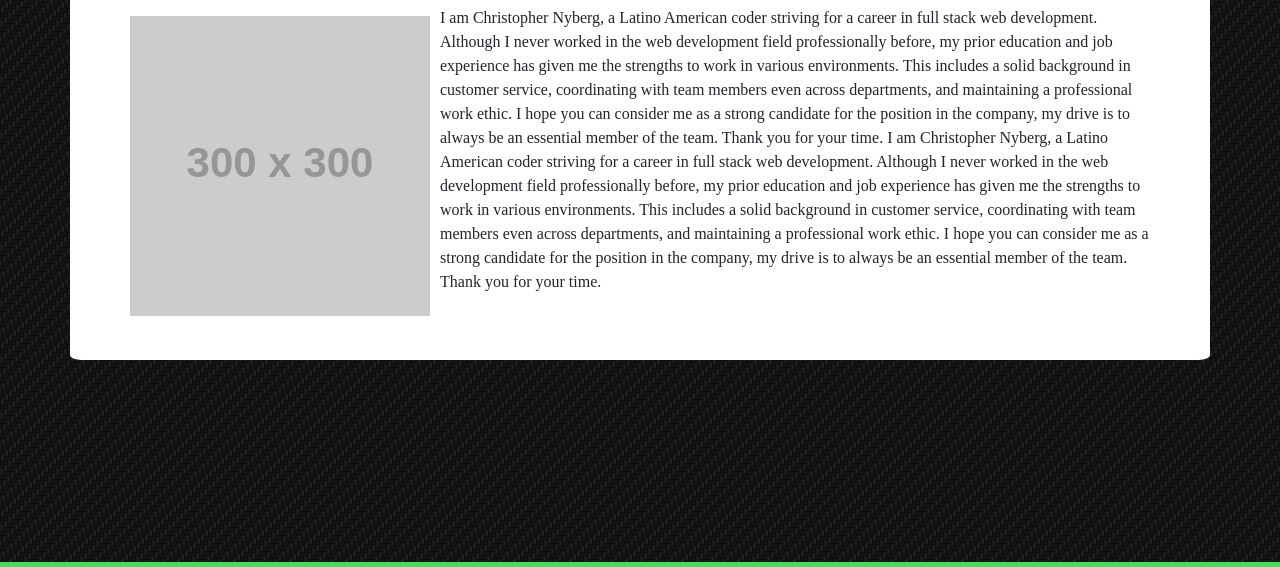
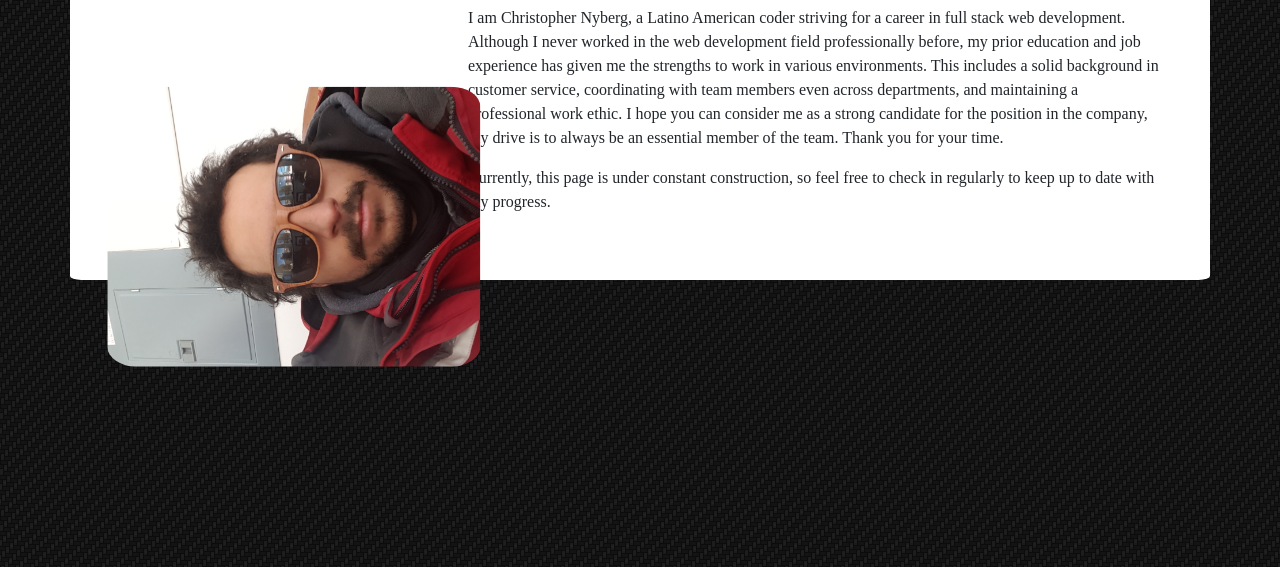
Before and after one commit to crnyberg91/Bootstrap-Portfolio, a plain HTML site: page index.html in a window 1280 px wide. Shown: the part 219-786 px from the top of the page. Drawn offline with nearby package versions, Linux system fonts and the light colour scheme; placeholder pictures from the web are drawn by us; a web font is replaced by a local one.

Commit message:
added profile pic, adjusted about text

```diff
--- a/assets/css/style.css
+++ b/assets/css/style.css
@@ -1,24 +1,33 @@
 @font-face {
-    font-family: 'Merriweather';
+	font-family: "Merriweather";
 	font-style: normal;
 	font-weight: 400;
-    src: local('Merriweather Regular'), local('Merriweather-Regular'), url(https://fonts.gstatic.com/s/merriweather/v20/u-440qyriQwlOrhSvowK_l5-fCZM.woff2) format('woff2');
-    unicode-range: U+0000-00FF, U+0131, U+0152-0153, U+02BB-02BC, U+02C6, U+02DA, U+02DC, U+2000-206F, U+2074, U+20AC, U+2122, U+2191, U+2193, U+2212, U+2215, U+FEFF, U+FFFD;
+	src: local("Merriweather Regular"), local("Merriweather-Regular"),
+		url(https://fonts.gstatic.com/s/merriweather/v20/u-440qyriQwlOrhSvowK_l5-fCZM.woff2) format("woff2");
+	unicode-range: U+0000-00FF, U+0131, U+0152-0153, U+02BB-02BC, U+02C6, U+02DA, U+02DC, U+2000-206F, U+2074, U+20AC, U+2122, U+2191,
+		U+2193, U+2212, U+2215, U+FEFF, U+FFFD;
 }
 
 @font-face {
-    font-family: 'Quicksand';
+	font-family: "Quicksand";
 	font-style: normal;
 	font-weight: 400;
-    src: local('Quicksand Regular'), local('Quicksand-Regular'), url(https://fonts.gstatic.com/s/quicksand/v9/6xKtdSZaM9iE8KbpRA_hK1QN.woff2) format('woff2');
-    unicode-range: U+0000-00FF, U+0131, U+0152-0153, U+02BB-02BC, U+02C6, U+02DA, U+02DC, U+2000-206F, U+2074, U+20AC, U+2122, U+2191, U+2193, U+2212, U+2215, U+FEFF, U+FFFD;
+	src: local("Quicksand Regular"), local("Quicksand-Regular"),
+		url(https://fonts.gstatic.com/s/quicksand/v9/6xKtdSZaM9iE8KbpRA_hK1QN.woff2) format("woff2");
+	unicode-range: U+0000-00FF, U+0131, U+0152-0153, U+02BB-02BC, U+02C6, U+02DA, U+02DC, U+2000-206F, U+2074, U+20AC, U+2122, U+2191,
+		U+2193, U+2212, U+2215, U+FEFF, U+FFFD;
 }
-a, h1, h2, h3, h4, h5 {
-    font-family: 'Quicksand', sans-serif;
+a,
+h1,
+h2,
+h3,
+h4,
+h5 {
+	font-family: "Quicksand", sans-serif;
 }
 body {
 	background-image: url(../images/real_cf/real_cf.png);
-    font-family: 'Merriweather', serif;
+	font-family: "Merriweather", serif;
 }
 
 .img-fluid {
@@ -31,8 +40,8 @@ img #githubIMG {
 }
 
 .header-row {
-    border-bottom: .3rem solid #666666;
-    margin-bottom: .5rem;
+	border-bottom: 0.3rem solid #666666;
+	margin-bottom: 0.5rem;
 }
 
 .container {
@@ -41,9 +50,16 @@ img #githubIMG {
 	background: #ffffff;
 	padding: 50px;
 	border-radius: 1%;
-
 }
 
+.about-pic-container img {
+    width: 300px;
+    border-radius: 10%;
+    margin: 1.5rem;
+}
+.aboutPic {
+	transform: rotate(-90deg);
+}
 .navbar-nav {
 	margin-left: 65%;
 }
@@ -56,7 +72,6 @@ img #githubIMG {
 	background: #41dd5b;
 	padding: 10px;
 	border-radius: 5%;
-
 }
 .about-footer {
 	top: 170px;
@@ -84,7 +99,7 @@ img #githubIMG {
 footer {
 	clear: both;
 	position: relative;
-    background-color: #ebebeb;;
+	background-color: #ebebeb;
 	color: #666666;
 	border-top: 8px solid #41dd5b;
 	width: 100%;
--- a/assets/js/app.js
+++ b/assets/js/app.js
@@ -15,19 +15,19 @@ $(document).ready(function() {
 		$(".container").empty();
 		$(".container").append(`<div class="header-row">
 				  <h1>About</h1>
-			      </div>
-			      <img src="https://via.placeholder.com/300" class="img-fluid" alt="about-pic" />
+                  </div>
+                  <div class="about-pic-container">
+                  <img src="assets/images/aboutPic.jpg" class="img-fluid aboutPic" alt="about-pic" />
+                  </div>
 			    <p>
 				I am Christopher Nyberg, a Latino American coder striving for a career in full stack web development. Although I never
 				worked in the web development field professionally before, my prior education and job experience has given me the strengths
 				to work in various environments. This includes a solid background in customer service, coordinating with team members even
 				across departments, and maintaining a professional work ethic. I hope you can consider me as a strong candidate for the
-				position in the company, my drive is to always be an essential member of the team. Thank you for your time. I am Christopher
-				Nyberg, a Latino American coder striving for a career in full stack web development. Although I never worked in the web
-				development field professionally before, my prior education and job experience has given me the strengths to work in various
-				environments. This includes a solid background in customer service, coordinating with team members even across departments,
-				and maintaining a professional work ethic. I hope you can consider me as a strong candidate for the position in the company,
-				my drive is to always be an essential member of the team. Thank you for your time.
+                position in the company, my drive is to always be an essential member of the team. Thank you for your time.
+                </p>
+                <p>
+                Currently, this page is under constant construction, so feel free to check in regularly to keep up to date with my progress.
 			    </p>`);
 	};
 
```
Also changed, not shown: assets/images/aboutPic.jpg (added). Lines whose indentation alone changed are shown as unchanged.
